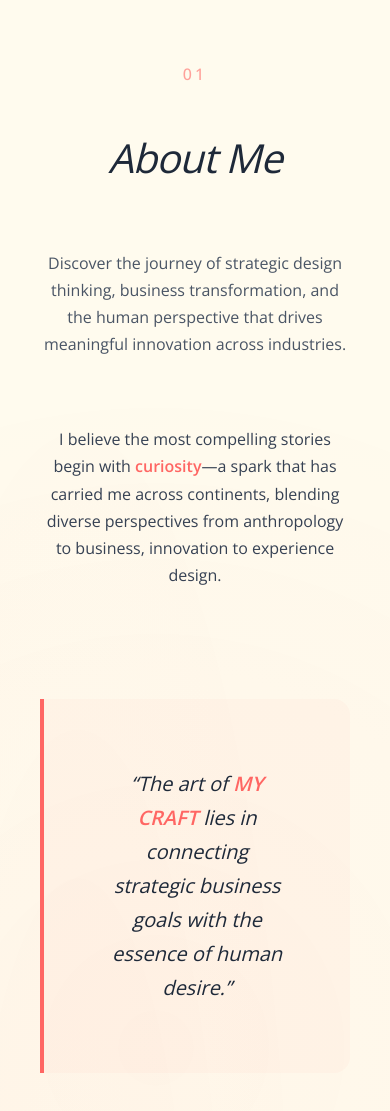
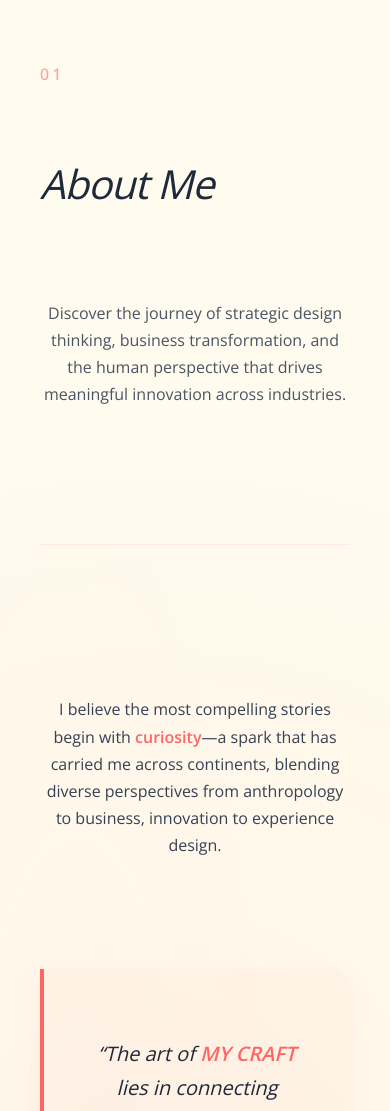
Before and after one commit to silvanarestrepo888/portfolio, a Next.js app: page / in a window 390 px wide. Shown: the part 846-1957 px from the top of the page. Built offline with nearby package versions, Linux system fonts and the light colour scheme.

Commit message:
continuing fixes

```diff
--- a/src/app/globals.css
+++ b/src/app/globals.css
@@ -970,8 +970,10 @@ body {
 
 .parallax-content {
   position: relative;
-  z-index: 10;
+  z-index: 20; /* Increased for better content visibility */
   transform: translateZ(0);
+  background: rgba(255, 255, 255, 0.01); /* Subtle content backing for readability */
+  border-radius: 0.5rem;
 }
 
 /* PARALLAX ANIMATIONS */
@@ -1562,6 +1564,72 @@ body {
   .service-column-reference:last-child {
     border-bottom: none;
   }
+}
+
+/* ========================================== */
+/* ENHANCED ABOUT SECTION STRUCTURE */
+/* ========================================== */
+
+.about-content-structured {
+  display: flex;
+  flex-direction: column;
+  gap: var(--space-xl);
+  max-width: 600px;
+}
+
+.about-header {
+  border-bottom: 1px solid rgba(255, 102, 99, 0.1);
+  padding-bottom: var(--space-lg);
+}
+
+.section-number-container {
+  display: flex;
+  flex-direction: column;
+  align-items: flex-start;
+}
+
+.about-narrative-blocks {
+  display: flex;
+  flex-direction: column;
+}
+
+.philosophy-quote-block {
+  position: relative;
+  box-shadow: 0 8px 25px rgba(255, 102, 99, 0.08);
+}
+
+.about-closing {
+  padding-top: var(--space-lg);
+  border-top: 1px solid rgba(255, 102, 99, 0.1);
+}
+
+/* Mobile About Section */
+@media (max-width: 768px) {
+  .about-content-structured {
+    max-width: 100%;
+  }
+
+  .philosophy-quote-block {
+    margin-left: 0;
+    margin-right: 0;
+    padding-left: var(--space-md);
+    padding-right: var(--space-md);
+  }
+}
+
+/* TEXT UTILITIES */
+.line-clamp-3 {
+  display: -webkit-box;
+  -webkit-line-clamp: 3;
+  -webkit-box-orient: vertical;
+  overflow: hidden;
+}
+
+.line-clamp-2 {
+  display: -webkit-box;
+  -webkit-line-clamp: 2;
+  -webkit-box-orient: vertical;
+  overflow: hidden;
 }
 
 @keyframes float {
```
